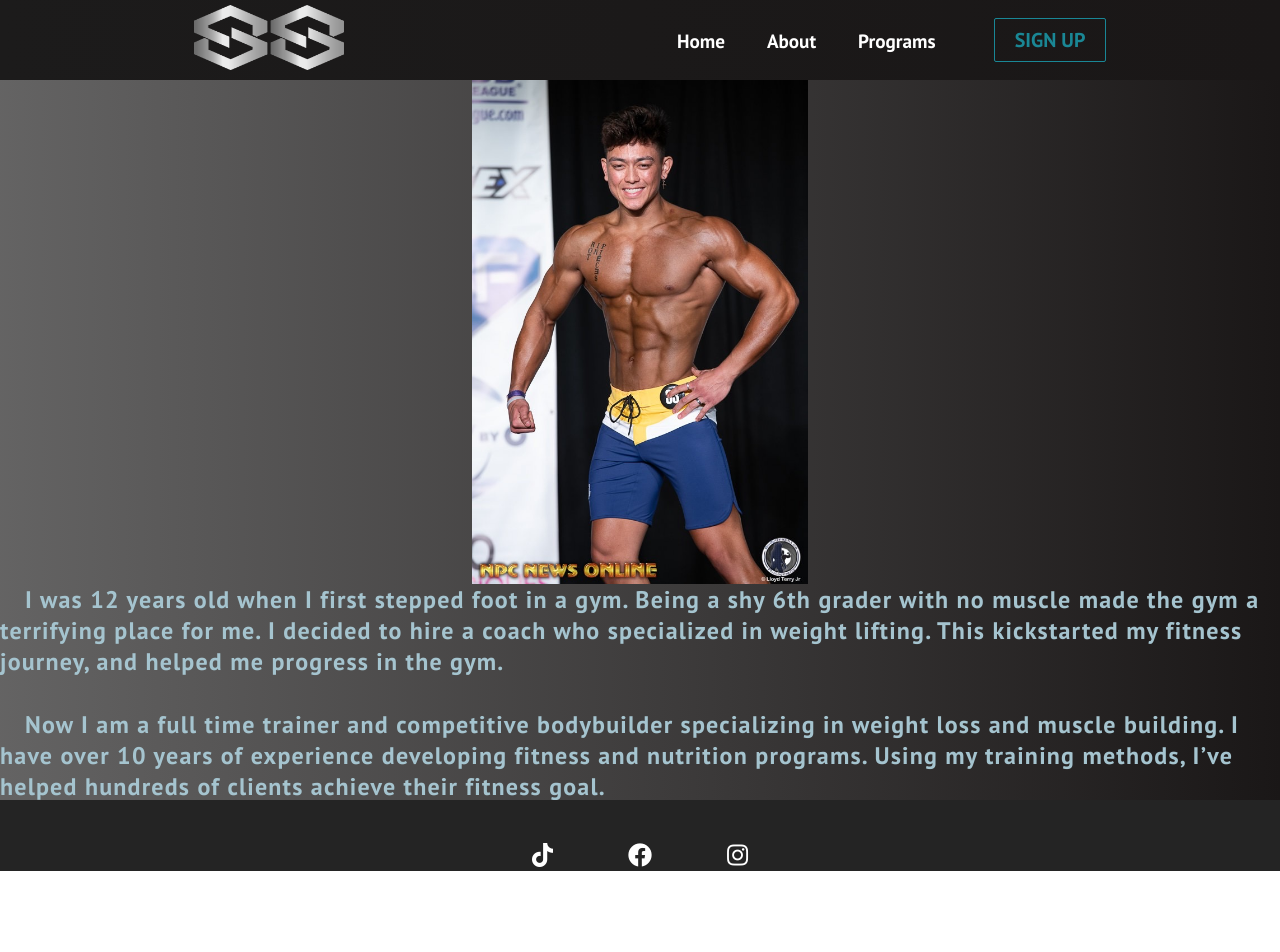
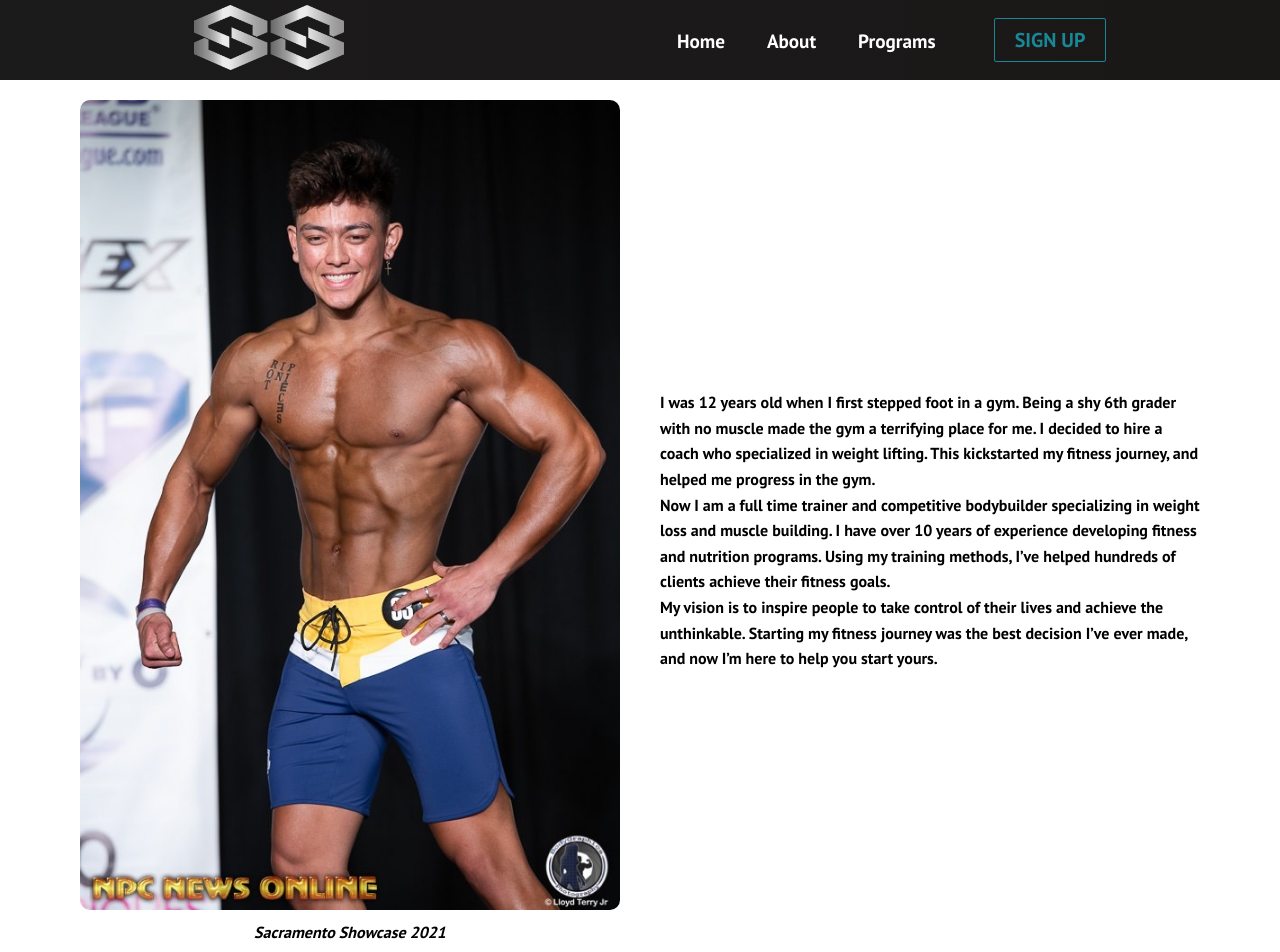
Before and after one commit to mova94/sean-shredz, a React (Create React App) app: page /about in a window 1280 px wide. Shown: the top 952 px of the page. Before the commit the page ends 871 px from the top, so only its background shows below. Built offline with nearby package versions, Linux system fonts and the light colour scheme.

Commit message:
Fixed text typos, new format about me  and footer

```diff
--- a/package.json
+++ b/package.json
@@ -9,7 +9,7 @@
     "react": "^18.1.0",
     "react-dom": "^18.1.0",
     "react-router-dom": "^6.6.1",
-    "react-scripts": "^4.0.3"
+    "react-scripts": "^5.0.1"
   },
   "overrides": {
     "react-error-overlay": "6.0.9"
--- a/src/components/Cards.js
+++ b/src/components/Cards.js
@@ -12,7 +12,7 @@ function Cards() {
         <br/>
         <li>Fully customized workout routine</li>
         <br/>
-        <li>Personalilzed nutrition guide</li>
+        <li>Personalized nutrition guide</li>
         <br/>
         <li>Exclusive access to the SHREDZ training app</li>
         <br />
--- a/src/components/Footer.js
+++ b/src/components/Footer.js
@@ -26,7 +26,7 @@ function Footer() {
               <i className="fab fa-facebook" />
             </a>
             <a
-              class="social-icon-link instagram"
+              className="social-icon-link instagram"
               href="https://instagram.com/sean.shredz"
               target="_blank"
               rel="noreferrer"
--- a/src/components/HeroSection.js
+++ b/src/components/HeroSection.js
@@ -10,7 +10,7 @@ function HeroSection() {
           <h1 id='orgName'> SEAN SHREDZ </h1>
         </div>
         <div>
-          <h4 id='orgSaying'> Personalized Meals & Routines </h4>
+          <h4 id='orgSaying'> Strength Training & Nutrition </h4>
         </div>
         <div>
           <h4 id='orgQuote'>  "My vision is to inspire people to take control of their Life, and achieve the unthinkable." - Sean Maloney, Founder</h4>
--- a/src/components/pages/About.js
+++ b/src/components/pages/About.js
@@ -2,17 +2,20 @@ import React from 'react';
 import '../../styling/About.css';
 
 export default function About() {
-  return(
-      <div className='about_container'>
-        <img className='about_image' src="images/compMeAway.jpg" alt="Sean Comp Medals"  />
+  return (
+    <div className='about_container'>
+      <figure className='about_image_wrapper'>
+        <img className='about_image' src="images/compMeAway.jpg" alt="Sean Competing" />
+        <figcaption>Sacramento Showcase 2021</figcaption>
+      </figure>
 
-        <p className='about_text'>
-          <p><span></span>I was 12 years old when I first stepped foot in a gym. Being a shy 6th grader with no muscle made the gym a terrifying place for me. I decided to hire a coach who specialized in weight lifting. This kickstarted my fitness journey, and helped me progress in the gym.</p>
-          <br />
-          <p><span></span>Now I am a full time trainer and competitive bodybuilder specializing in weight loss and muscle building. I have over 10 years of experience developing fitness and nutrition programs. Using my training methods, I’ve helped hundreds of clients achieve their fitness goal.</p>
-          <br />
-          <p><span></span>My vision is to inspire people to take control of their lives, and achieve the unthinkable. Starting my fitness journey was the best decision i’ve ever made, and now i’m here to help you start yours.</p>
-        </p>
+      <div className='about_text'>
+        <p>I was 12 years old when I first stepped foot in a gym. Being a shy 6th grader with no muscle made the gym a terrifying place for me. I decided to hire a coach who specialized in weight lifting. This kickstarted my fitness journey, and helped me progress in the gym.</p>
+
+        <p>Now I am a full time trainer and competitive bodybuilder specializing in weight loss and muscle building. I have over 10 years of experience developing fitness and nutrition programs. Using my training methods, I’ve helped hundreds of clients achieve their fitness goals.</p>
+
+        <p>My vision is to inspire people to take control of their lives and achieve the unthinkable. Starting my fitness journey was the best decision I’ve ever made, and now I’m here to help you start yours.</p>
       </div>
-    )
+    </div>
+  );
 }
--- a/src/styling/About.css
+++ b/src/styling/About.css
@@ -1,134 +1,52 @@
-/* .about {
-  position: relative;
-  height: 100vh;
-  width: 100%;
+/* About.css */
+
+.about_container {
   display: flex;
   flex-direction: column;
-  justify-content: center;
   align-items: center;
-  object-fit: contain;
-    background: linear-gradient(90deg, rgba(28, 27, 27, 0.681) 0%, rgb(26, 23, 23) 100%);
+  padding: 20px;
+  max-width: 1200px;
+  margin: auto;
 }
 
-  .about_container{
-    display: inline;
-    vertical-align: top;
+.about_image_wrapper {
+  margin-bottom: 20px;
 }
 
-  .about_image{
-    display: block;
-    margin-left: auto;
-    margin-right: auto;
-    width: 50%;
-    height: 20%;
+.about_image {
+  max-width: 100%;
+  height: auto;
+  border-radius: 10px; /* Modern round edges */
 }
 
-  .left_side{
-    color: #fff;
-    overflow-wrap: break-word;
-    flex: 3;
-    border: teal;
-    border-style: dotted;
+.about_text {
+  font-size: 1rem;
+  line-height: 1.6;
+  text-align: center;
 }
 
-  .right_side{
-    flex: 1;
-    border: teal;
-    border-style: dotted;
-    overflow-wrap: break-word;
+/* Responsive design */
+@media (min-width: 768px) {
+  .about_container {
+    flex-direction: row;
   }
 
-
-
-  .aboutText{
-    line-height: 1.3em;
-    color: white;
-    opacity: 1;
-    font-size: xx-large;
-    letter-spacing: 0.05em;
-    font-family: 'Trebuchet MS', 'Lucida Sans Unicode', 'Lucida Grande',
-      'Lucida Sans', Arial, sans-serif;
+  .about_image_wrapper,
+  .about_text {
+    flex: 1;
+    padding: 0 20px;
   }
 
-
-  @media screen and (max-width: 480px) {
-    .about {
-      border: purple;
-      border-style: double;
-      position: relative;
-      height: 90vh;
-      width: 100%;
-      display: flex;
-      flex-direction: column;
-      justify-content: center;
-      align-items: center;
-      object-fit: contain;
-        background: linear-gradient(90deg, rgba(28, 27, 27, 0.681) 0%, rgb(26, 23, 23) 100%);
+  .about_text {
+    text-align: left;
+  }
 }
 
-
-    .about_image{
-      border: blue;
-      border-style: dashed;
-      width: 100%;
-      height: 20%;
-    }
-    .aboutText{
-      line-height: 1.3em;
-      color: black;
-      opacity: 1;
-      font-size: medium;
-      letter-spacing: 0.05em;
-      font-family: 'Trebuchet MS', 'Lucida Sans Unicode', 'Lucida Grande',
-        'Lucida Sans', Arial, sans-serif;
-    }
-  } */
-
-  .about_container{
-    display: flex;
-    flex-direction: column;
-    justify-content:center;
-    height: 90vh;
-    background: linear-gradient(90deg, rgba(28, 27, 27, 0.681) 0%, rgb(26, 23, 23) 100%);
+/* More modern styling */
+figcaption {
+  text-align: center;
+  font-style: italic;
+  margin-top: 8px;
 }
 
-  .about_image{
-    width: auto;
-    height: 70%;
-    align-self: center;
-  }
-
-  .about_text{
-    text-overflow: ellipsis;
-    overflow: hidden;
-    line-height: 1.3em;
-    color: rgb(165, 196, 207);
-    opacity: 1;
-    font-size: x-large;
-    letter-spacing: 0.05em;
-    font-family: 'Trebuchet MS', 'Lucida Sans Unicode', 'Lucida Grande',
-      'Lucida Sans', Arial, sans-serif;
-  }
-
-  span{
-    margin-left: 25px;
-  }
-
-   @media screen and (max-width: 480px) {
-    .about_image{
-      width: auto;
-      height: 55%;
-      align-self: center;
-    }
-
-    .about_text{
-      line-height: 1.3em;
-      color: rgb(165, 196, 207);
-      opacity: 1;
-      font-size: 15px;
-      letter-spacing: 0.05em;
-      font-family: 'Trebuchet MS', 'Lucida Sans Unicode', 'Lucida Grande',
-        'Lucida Sans', Arial, sans-serif;
-      overflow-wrap: normal;
-    }
-  }
+/* Consider adding padding, margins, and other styles as needed */
--- a/src/styling/Footer.css
+++ b/src/styling/Footer.css
@@ -1,155 +1,37 @@
+/* Footer.css */
 .footer-container {
-    background-color: #242424;
+  background-color: #121212; /* Dark tone background */
+  color: #fff; /* White text color for contrast */
+  padding: 2rem 0; /* Some padding around the footer */
   display: flex;
-    flex-direction: column;
+  justify-content: center; /* Center footer content */
+  align-items: center; /* Align vertically */
+}
+
+.social-media-wrap {
+  display: flex;
   justify-content: center;
   align-items: center;
 }
 
-  /* Social Icons */
-  .social-icon-link {
-    color: #fff;
-    font-size: 24px;
+.social-icons a {
+  display: inline-flex; /* Use flex to center the icons */
+  justify-content: center;
+  align-items: center;
+  margin: 0 10px; /* Spacing between icons */
+  color: #fff; /* Icon color */
+  font-size: 24px; /* Icon size */
+  transition: transform 0.3s ease; /* Smooth transition for hover effect */
 }
 
-  .social-media-wrap {
-    display: flex;
-    justify-content: space-between;
-    align-items: center;
-    width: 90%;
-    max-width: 1000px;
-    margin: 40px auto 0 auto;
+.social-icons a:hover {
+  transform: translateY(-5px); /* Slight raise effect on hover */
+  color: #17a2b8; /* Change color on hover for visual feedback */
 }
 
-  .social-icons {
-    display: flex;
+/* Media query for larger screens if needed */
+@media (min-width: 768px) {
+  .social-media-wrap {
     justify-content: space-between;
-    align-items: center;
-    width: 240px;
-  }
-
-  @media screen and (max-width: 820px) {
-    .footer-links {
-      padding-top: 2rem;
-    }
-
-    .footer-input {
-      width: 100%;
-    }
-
-    .btn {
-      width: 100%;
-    }
-
-    .footer-link-wrapper {
-      flex-direction: column;
-    }
-
-    .social-media-wrap {
-      flex-direction: column;
   }
 }
-
-    /* .footer-subscription {
-    display: flex;
-    flex-direction: column;
-    justify-content: center;
-    align-items: center;
-    text-align: center;
-
-    margin-bottom: 24px;
-    padding: 24px;
-    color: #fff;
-  }
-
-  .footer-subscription > p {
-    font-family: 'Trebuchet MS', 'Lucida Sans Unicode', 'Lucida Grande',
-      'Lucida Sans', Arial, sans-serif;
-  }
-
-  .footer-subscription-heading {
-    margin-bottom: 24px;
-    font-size: 24px;
-  }
-
-  .footer-subscription-text {
-    margin-bottom: 24px;
-    font-size: 20px;
-  }
-
-  .footer-input {
-    padding: 8px 20px;
-    border-radius: 2px;
-    margin-right: 10px;
-    outline: none;
-    border: none;
-    font-size: 18px;
-    margin-bottom: 16px;
-    border: 1px solid #fff;
-  }
-
-  .footer-links {
-    width: 100%;
-    max-width: 1000px;
-    display: flex;
-    justify-content: center;
-  }
-
-  .footer-link-wrapper {
-    display: flex;
-  }
-
-  .footer-link-items {
-    display: flex;
-    flex-direction: column;
-    align-items: flex-start;
-    margin: 16px;
-    text-align: left;
-    width: 160px;
-    box-sizing: border-box;
-  }
-
-  .footer-link-items h2 {
-    margin-bottom: 16px;
-  }
-
-  .footer-link-items > h2 {
-    color: #fff;
-  }
-
-  .footer-link-items a {
-    color: #fff;
-    text-decoration: none;
-    margin-bottom: 0.5rem;
-  }
-
-  .footer-link-items a:hover {
-    color: #e9e9e9;
-    transition: 0.3s ease-out;
-  }
-
-  .footer-email-form h2 {
-    margin-bottom: 2rem;
-  }
-
-  .footer-input::placeholder {
-    color: #b1b1b1;
-  } */
-
-  /*
-  .social-logo {
-    color: #fff;
-    justify-self: start;
-    margin-left: 20px;
-    cursor: pointer;
-    text-decoration: none;
-    font-size: 2rem;
-    display: flex;
-    align-items: center;
-    margin-bottom: 16px;
-  }
-
-  .website-rights {
-    color: #fff;
-    margin-bottom: 16px;
-  } */
```
Also changed, not shown: 1 other file (tests, documents, lock files or other folders). Lines whose indentation alone changed are shown as unchanged.
